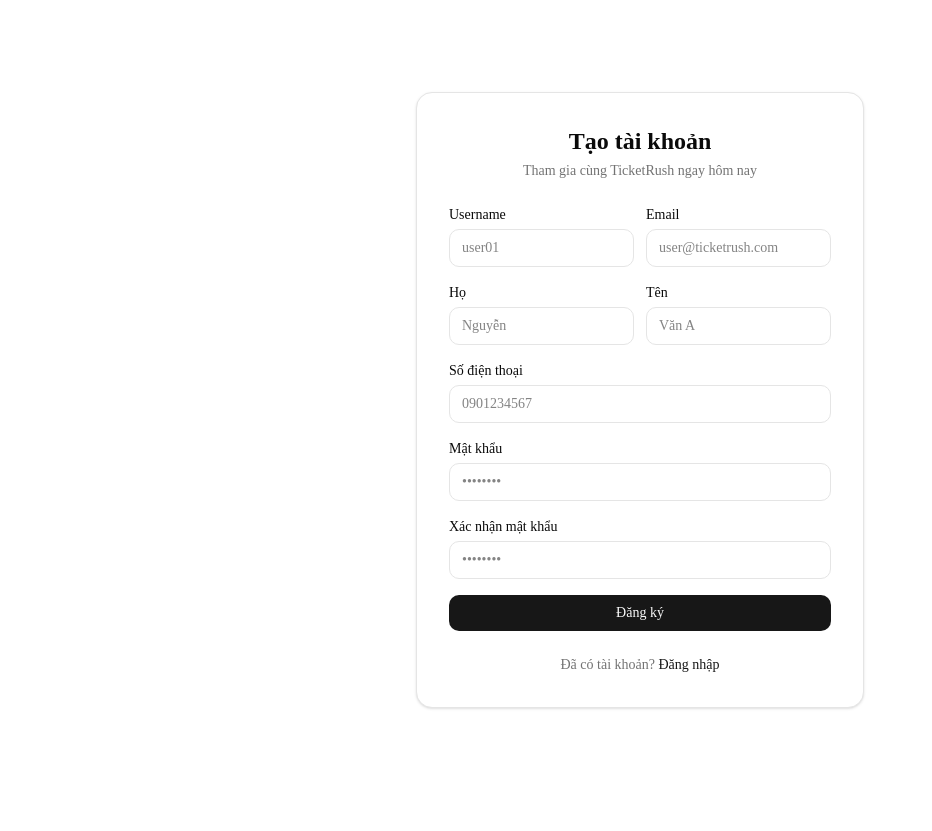
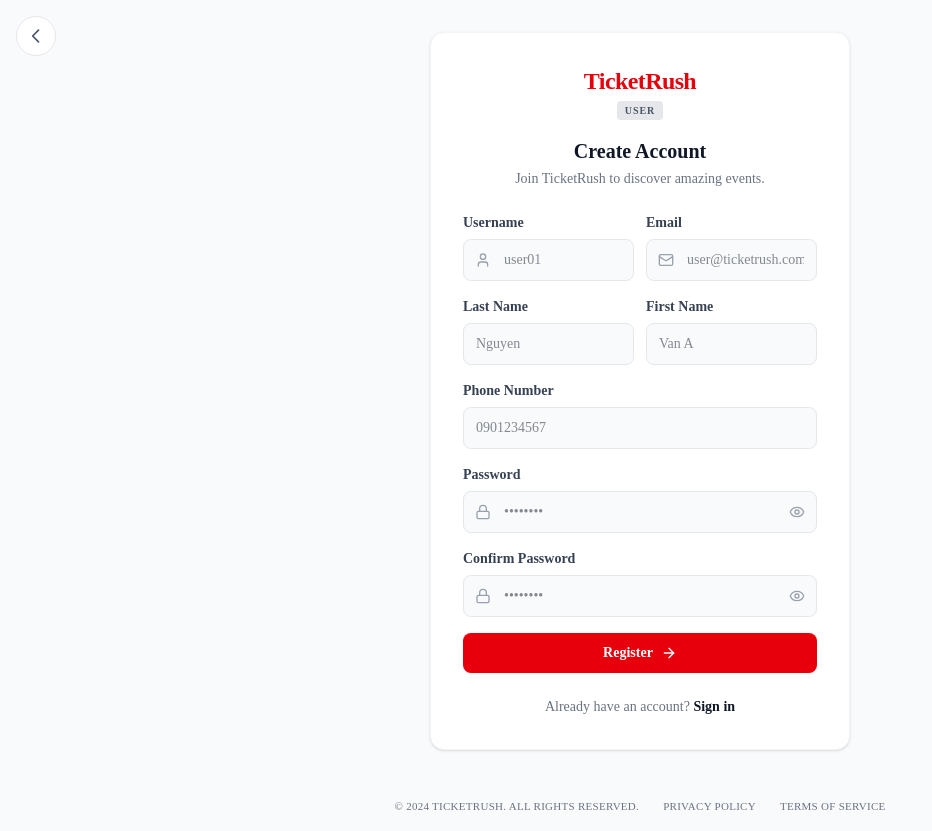
Before and after one commit to DoThiBichNgoc21/TicketRush, a React (Vite) app in the folder frontend/: page /register in a window 1280 px wide. Shown: the whole page, without its empty margins (0-932 px from the left). Before the commit the page ends 800 px from the top, so only its background shows below. Built offline with nearby package versions, Linux system fonts and the light colour scheme.

Commit message:
update FE Login/Register

```diff
--- a/frontend/src/pages/user/Login.jsx
+++ b/frontend/src/pages/user/Login.jsx
@@ -1,11 +1,13 @@
 import { useState } from 'react';
 import { Link, useNavigate } from 'react-router-dom';
+import { Mail, Lock, ArrowRight, Eye, EyeOff } from 'lucide-react';
 import axiosInstance from '../../lib/axiosInstance.js';
 
 export default function UserLogin() {
   const [form, setForm] = useState({ email: '', password: '' });
   const [loading, setLoading] = useState(false);
   const [error, setError] = useState('');
+  const [showPassword, setShowPassword] = useState(false);
   const navigate = useNavigate();
 
   const handleChange = (e) => {
@@ -29,11 +31,30 @@
   };
 
   return (
-    <div className="min-h-screen flex items-center justify-center bg-[var(--color-background)] text-[var(--color-foreground)]">
-      <div className="w-full max-w-md p-8 rounded-2xl border border-[var(--color-border)] shadow-sm bg-[var(--color-card)]">
-        <div className="mb-6 text-center">
-          <h1 className="text-2xl font-semibold">Đăng nhập</h1>
-          <p className="text-sm text-[var(--color-muted-foreground)] mt-1">Chào mừng quay lại TicketRush</p>
+    <div className="min-h-screen flex flex-col bg-gray-50 text-gray-900">
+      {/* Back button */}
+      <div className="absolute top-4 left-4">
+        <button
+          onClick={() => navigate(-1)}
+          className="w-10 h-10 flex items-center justify-center rounded-full border border-gray-200 bg-white text-gray-600 hover:bg-gray-100 transition"
+        >
+          <svg className="w-5 h-5" fill="none" stroke="currentColor" strokeWidth="2" viewBox="0 0 24 24">
+            <path strokeLinecap="round" strokeLinejoin="round" d="M15 19l-7-7 7-7" />
+          </svg>
+        </button>
+      </div>
+
+      {/* Center card */}
+      <div className="flex-1 flex items-center justify-center px-4">
+        <div className="w-full max-w-[420px] bg-white rounded-xl shadow-sm border border-gray-100 p-8">
+          {/* Logo */}
+          <div className="text-center mb-6">
+            <h1 className="text-2xl font-bold text-red-600 tracking-tight">TicketRush</h1>
+            <span className="inline-block mt-1 px-2 py-0.5 text-[10px] font-bold tracking-widest uppercase bg-gray-200 text-gray-600 rounded">
+              USER
+            </span>
+            <h2 className="mt-4 text-xl font-semibold text-gray-900">User Portal</h2>
+            <p className="mt-1 text-sm text-gray-500">Sign in to browse events and book tickets.</p>
           </div>
 
           {error && (
@@ -43,48 +64,78 @@
           )}
 
           <form onSubmit={handleSubmit} className="space-y-4">
+            {/* Email */}
             <div>
-            <label className="block text-sm font-medium mb-1">Email</label>
+              <label className="block text-sm font-semibold text-gray-700 mb-1.5">Email Address</label>
+              <div className="relative">
+                <Mail className="absolute left-3 top-1/2 -translate-y-1/2 w-4 h-4 text-gray-400" />
                 <input
                   type="email"
                   name="email"
                   required
                   value={form.email}
                   onChange={handleChange}
-              className="w-full rounded-lg border border-[var(--color-input)] px-4 py-2 text-sm outline-none focus:ring-2 focus:ring-[var(--color-ring)] bg-[var(--color-background)]"
+                  className="w-full pl-10 pr-4 py-2.5 rounded-md border border-gray-200 bg-gray-50 text-sm text-gray-900 outline-none focus:ring-2 focus:ring-red-200 focus:border-red-400 transition"
                   placeholder="user@ticketrush.com"
                 />
               </div>
+            </div>
 
+            {/* Password */}
             <div>
-            <label className="block text-sm font-medium mb-1">Mật khẩu</label>
+              <label className="block text-sm font-semibold text-gray-700 mb-1.5">Password</label>
+              <div className="relative">
+                <Lock className="absolute left-3 top-1/2 -translate-y-1/2 w-4 h-4 text-gray-400" />
                 <input
-              type="password"
+                  type={showPassword ? 'text' : 'password'}
                   name="password"
                   required
                   value={form.password}
                   onChange={handleChange}
-              className="w-full rounded-lg border border-[var(--color-input)] px-4 py-2 text-sm outline-none focus:ring-2 focus:ring-[var(--color-ring)] bg-[var(--color-background)]"
+                  className="w-full pl-10 pr-10 py-2.5 rounded-md border border-gray-200 bg-gray-50 text-sm text-gray-900 outline-none focus:ring-2 focus:ring-red-200 focus:border-red-400 transition"
                   placeholder="••••••••"
                 />
+                <button
+                  type="button"
+                  onClick={() => setShowPassword(!showPassword)}
+                  className="absolute right-3 top-1/2 -translate-y-1/2 text-gray-400 hover:text-gray-600"
+                >
+                  {showPassword ? <EyeOff className="w-4 h-4" /> : <Eye className="w-4 h-4" />}
+                </button>
+              </div>
             </div>
 
+            {/* Forgot Password */}
+            <div className="flex justify-end">
+              <Link to="/forgot-password" className="text-sm font-semibold text-gray-900 hover:text-red-600 transition">
+                Forgot Password?
+              </Link>
+            </div>
+
+            {/* Submit */}
             <button
               type="submit"
               disabled={loading}
-            className="w-full rounded-lg bg-[var(--color-primary)] text-[var(--color-primary-foreground)] px-4 py-2 text-sm font-medium hover:opacity-90 disabled:opacity-50 transition"
+              className="w-full flex items-center justify-center gap-2 rounded-md bg-red-600 hover:bg-red-700 text-white px-4 py-2.5 text-sm font-semibold transition disabled:opacity-60"
             >
-            {loading ? 'Đang đăng nhập...' : 'Đăng nhập'}
+              {loading ? 'Signing in...' : (
+                <>
+                  Login <ArrowRight className="w-4 h-4" />
+                </>
+              )}
             </button>
           </form>
-
-        <div className="mt-6 text-center text-sm text-[var(--color-muted-foreground)]">
-          Chưa có tài khoản?{' '}
-          <Link to="/register" className="text-[var(--color-primary)] hover:underline font-medium">
-            Đăng ký ngay
-          </Link>
         </div>
       </div>
+
+      {/* Footer */}
+      <footer className="py-4 text-center">
+        <div className="flex items-center justify-center gap-6 text-[11px] font-medium tracking-wide text-gray-500 uppercase">
+          <span>&copy; 2026 TICKETRUSH. ALL RIGHTS RESERVED.</span>
+          <Link to="/privacy" className="hover:text-red-600 transition">Privacy Policy</Link>
+          <Link to="/terms" className="hover:text-red-600 transition">Terms of Service</Link>
+        </div>
+      </footer>
     </div>
   );
 }
--- a/frontend/src/pages/user/Register.jsx
+++ b/frontend/src/pages/user/Register.jsx
@@ -1,5 +1,6 @@
 import { useState } from 'react';
 import { Link, useNavigate } from 'react-router-dom';
+import { Mail, Lock, User as UserIcon, ArrowRight, Eye, EyeOff } from 'lucide-react';
 import axiosInstance from '../../lib/axiosInstance.js';
 
 export default function UserRegister() {
@@ -14,6 +15,8 @@
   });
   const [loading, setLoading] = useState(false);
   const [error, setError] = useState('');
+  const [showPassword, setShowPassword] = useState(false);
+  const [showConfirm, setShowConfirm] = useState(false);
   const navigate = useNavigate();
 
   const handleChange = (e) => {
@@ -48,11 +51,30 @@
   };
 
   return (
-    <div className="min-h-screen flex items-center justify-center bg-[var(--color-background)] text-[var(--color-foreground)]">
-      <div className="w-full max-w-md p-8 rounded-2xl border border-[var(--color-border)] shadow-sm bg-[var(--color-card)]">
-        <div className="mb-6 text-center">
-          <h1 className="text-2xl font-semibold">Tạo tài khoản</h1>
-          <p className="text-sm text-[var(--color-muted-foreground)] mt-1">Tham gia cùng TicketRush ngay hôm nay</p>
+    <div className="min-h-screen flex flex-col bg-gray-50 text-gray-900">
+      {/* Back button */}
+      <div className="absolute top-4 left-4">
+        <button
+          onClick={() => navigate(-1)}
+          className="w-10 h-10 flex items-center justify-center rounded-full border border-gray-200 bg-white text-gray-600 hover:bg-gray-100 transition"
+        >
+          <svg className="w-5 h-5" fill="none" stroke="currentColor" strokeWidth="2" viewBox="0 0 24 24">
+            <path strokeLinecap="round" strokeLinejoin="round" d="M15 19l-7-7 7-7" />
+          </svg>
+        </button>
+      </div>
+
+      {/* Center card */}
+      <div className="flex-1 flex items-center justify-center px-4 py-8">
+        <div className="w-full max-w-[420px] bg-white rounded-xl shadow-sm border border-gray-100 p-8">
+          {/* Logo */}
+          <div className="text-center mb-6">
+            <h1 className="text-2xl font-bold text-red-600 tracking-tight">TicketRush</h1>
+            <span className="inline-block mt-1 px-2 py-0.5 text-[10px] font-bold tracking-widest uppercase bg-gray-200 text-gray-600 rounded">
+              USER
+            </span>
+            <h2 className="mt-4 text-xl font-semibold text-gray-900">Create Account</h2>
+            <p className="mt-1 text-sm text-gray-500">Join TicketRush to discover amazing events.</p>
           </div>
 
           {error && (
@@ -62,112 +84,159 @@
           )}
 
           <form onSubmit={handleSubmit} className="space-y-4">
+            {/* Username + Email */}
             <div className="grid grid-cols-2 gap-3">
               <div>
-              <label className="block text-sm font-medium mb-1">Username</label>
+                <label className="block text-sm font-semibold text-gray-700 mb-1.5">Username</label>
+                <div className="relative">
+                  <UserIcon className="absolute left-3 top-1/2 -translate-y-1/2 w-4 h-4 text-gray-400" />
                   <input
                     type="text"
                     name="username"
                     required
                     value={form.username}
                     onChange={handleChange}
-                className="w-full rounded-lg border border-[var(--color-input)] px-3 py-2 text-sm outline-none focus:ring-2 focus:ring-[var(--color-ring)] bg-[var(--color-background)]"
+                    className="w-full pl-10 pr-3 py-2.5 rounded-md border border-gray-200 bg-gray-50 text-sm text-gray-900 outline-none focus:ring-2 focus:ring-red-200 focus:border-red-400 transition"
                     placeholder="user01"
                   />
                 </div>
+              </div>
               <div>
-              <label className="block text-sm font-medium mb-1">Email</label>
+                <label className="block text-sm font-semibold text-gray-700 mb-1.5">Email</label>
+                <div className="relative">
+                  <Mail className="absolute left-3 top-1/2 -translate-y-1/2 w-4 h-4 text-gray-400" />
                   <input
                     type="email"
                     name="email"
                     required
                     value={form.email}
                     onChange={handleChange}
-                className="w-full rounded-lg border border-[var(--color-input)] px-3 py-2 text-sm outline-none focus:ring-2 focus:ring-[var(--color-ring)] bg-[var(--color-background)]"
+                    className="w-full pl-10 pr-3 py-2.5 rounded-md border border-gray-200 bg-gray-50 text-sm text-gray-900 outline-none focus:ring-2 focus:ring-red-200 focus:border-red-400 transition"
                     placeholder="user@ticketrush.com"
                   />
                 </div>
               </div>
+            </div>
 
+            {/* Last Name + First Name */}
             <div className="grid grid-cols-2 gap-3">
               <div>
-              <label className="block text-sm font-medium mb-1">Họ</label>
+                <label className="block text-sm font-semibold text-gray-700 mb-1.5">Last Name</label>
                 <input
                   type="text"
                   name="last_name"
                   value={form.last_name}
                   onChange={handleChange}
-                className="w-full rounded-lg border border-[var(--color-input)] px-3 py-2 text-sm outline-none focus:ring-2 focus:ring-[var(--color-ring)] bg-[var(--color-background)]"
-                placeholder="Nguyễn"
+                  className="w-full px-3 py-2.5 rounded-md border border-gray-200 bg-gray-50 text-sm text-gray-900 outline-none focus:ring-2 focus:ring-red-200 focus:border-red-400 transition"
+                  placeholder="Nguyen"
                 />
               </div>
               <div>
-              <label className="block text-sm font-medium mb-1">Tên</label>
+                <label className="block text-sm font-semibold text-gray-700 mb-1.5">First Name</label>
                 <input
                   type="text"
                   name="first_name"
                   value={form.first_name}
                   onChange={handleChange}
-                className="w-full rounded-lg border border-[var(--color-input)] px-3 py-2 text-sm outline-none focus:ring-2 focus:ring-[var(--color-ring)] bg-[var(--color-background)]"
-                placeholder="Văn A"
+                  className="w-full px-3 py-2.5 rounded-md border border-gray-200 bg-gray-50 text-sm text-gray-900 outline-none focus:ring-2 focus:ring-red-200 focus:border-red-400 transition"
+                  placeholder="Van A"
                 />
               </div>
             </div>
 
+            {/* Phone */}
             <div>
-            <label className="block text-sm font-medium mb-1">Số điện thoại</label>
+              <label className="block text-sm font-semibold text-gray-700 mb-1.5">Phone Number</label>
               <input
                 type="tel"
                 name="phone_number"
                 value={form.phone_number}
                 onChange={handleChange}
-              className="w-full rounded-lg border border-[var(--color-input)] px-3 py-2 text-sm outline-none focus:ring-2 focus:ring-[var(--color-ring)] bg-[var(--color-background)]"
+                className="w-full px-3 py-2.5 rounded-md border border-gray-200 bg-gray-50 text-sm text-gray-900 outline-none focus:ring-2 focus:ring-red-200 focus:border-red-400 transition"
                 placeholder="0901234567"
               />
             </div>
 
+            {/* Password */}
             <div>
-            <label className="block text-sm font-medium mb-1">Mật khẩu</label>
+              <label className="block text-sm font-semibold text-gray-700 mb-1.5">Password</label>
+              <div className="relative">
+                <Lock className="absolute left-3 top-1/2 -translate-y-1/2 w-4 h-4 text-gray-400" />
                 <input
-              type="password"
+                  type={showPassword ? 'text' : 'password'}
                   name="password"
                   required
                   value={form.password}
                   onChange={handleChange}
-              className="w-full rounded-lg border border-[var(--color-input)] px-3 py-2 text-sm outline-none focus:ring-2 focus:ring-[var(--color-ring)] bg-[var(--color-background)]"
+                  className="w-full pl-10 pr-10 py-2.5 rounded-md border border-gray-200 bg-gray-50 text-sm text-gray-900 outline-none focus:ring-2 focus:ring-red-200 focus:border-red-400 transition"
                   placeholder="••••••••"
                 />
+                <button
+                  type="button"
+                  onClick={() => setShowPassword(!showPassword)}
+                  className="absolute right-3 top-1/2 -translate-y-1/2 text-gray-400 hover:text-gray-600"
+                >
+                  {showPassword ? <EyeOff className="w-4 h-4" /> : <Eye className="w-4 h-4" />}
+                </button>
+              </div>
             </div>
 
+            {/* Confirm Password */}
             <div>
-            <label className="block text-sm font-medium mb-1">Xác nhận mật khẩu</label>
+              <label className="block text-sm font-semibold text-gray-700 mb-1.5">Confirm Password</label>
+              <div className="relative">
+                <Lock className="absolute left-3 top-1/2 -translate-y-1/2 w-4 h-4 text-gray-400" />
                 <input
-              type="password"
+                  type={showConfirm ? 'text' : 'password'}
                   name="confirmPassword"
                   required
                   value={form.confirmPassword}
                   onChange={handleChange}
-              className="w-full rounded-lg border border-[var(--color-input)] px-3 py-2 text-sm outline-none focus:ring-2 focus:ring-[var(--color-ring)] bg-[var(--color-background)]"
+                  className="w-full pl-10 pr-10 py-2.5 rounded-md border border-gray-200 bg-gray-50 text-sm text-gray-900 outline-none focus:ring-2 focus:ring-red-200 focus:border-red-400 transition"
                   placeholder="••••••••"
                 />
+                <button
+                  type="button"
+                  onClick={() => setShowConfirm(!showConfirm)}
+                  className="absolute right-3 top-1/2 -translate-y-1/2 text-gray-400 hover:text-gray-600"
+                >
+                  {showConfirm ? <EyeOff className="w-4 h-4" /> : <Eye className="w-4 h-4" />}
+                </button>
+              </div>
             </div>
 
+            {/* Submit */}
             <button
               type="submit"
               disabled={loading}
-            className="w-full rounded-lg bg-[var(--color-primary)] text-[var(--color-primary-foreground)] px-4 py-2 text-sm font-medium hover:opacity-90 disabled:opacity-50 transition"
+              className="w-full flex items-center justify-center gap-2 rounded-md bg-red-600 hover:bg-red-700 text-white px-4 py-2.5 text-sm font-semibold transition disabled:opacity-60"
             >
-            {loading ? 'Đang tạo tài khoản...' : 'Đăng ký'}
+              {loading ? 'Creating account...' : (
+                <>
+                  Register <ArrowRight className="w-4 h-4" />
+                </>
+              )}
             </button>
           </form>
 
-        <div className="mt-6 text-center text-sm text-[var(--color-muted-foreground)]">
-          Đã có tài khoản?{' '}
-          <Link to="/login" className="text-[var(--color-primary)] hover:underline font-medium">
-            Đăng nhập
+          {/* Link */}
+          <div className="mt-6 text-center text-sm text-gray-500">
+            Already have an account?{' '}
+            <Link to="/login" className="font-semibold text-gray-900 hover:text-red-600 transition">
+              Sign in
             </Link>
           </div>
         </div>
       </div>
+
+      {/* Footer */}
+      <footer className="py-4 text-center">
+        <div className="flex items-center justify-center gap-6 text-[11px] font-medium tracking-wide text-gray-500 uppercase">
+          <span>&copy; 2024 TICKETRUSH. ALL RIGHTS RESERVED.</span>
+          <Link to="/privacy" className="hover:text-red-600 transition">Privacy Policy</Link>
+          <Link to="/terms" className="hover:text-red-600 transition">Terms of Service</Link>
+        </div>
+      </footer>
+    </div>
   );
 }
```
Also changed, not shown: frontend/src/components/header.jsx (+1 -37 lines), 2 other files (tests, documents, lock files or other folders). Lines whose indentation alone changed are shown as unchanged.
